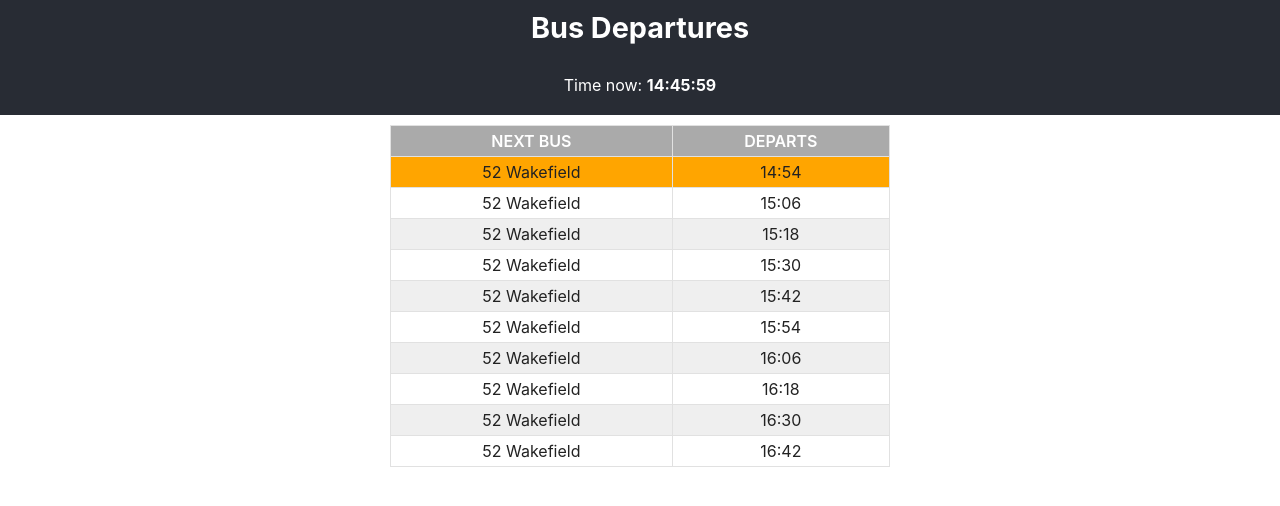
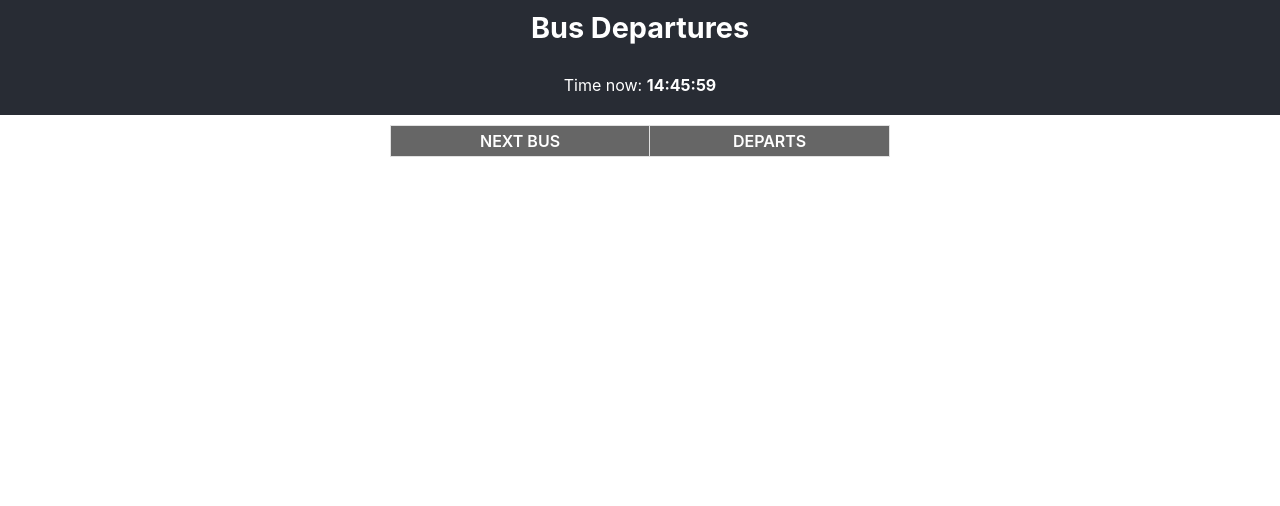
Before and after one commit to japickering/bus-timetable-app, a React (Create React App) app: page / in a window 1280 px wide. Shown: the top 506 px of the page. Built offline with nearby package versions, Linux system fonts and the light colour scheme.

Commit message:
bug fixes for depatures

```diff
--- a/src/App.css
+++ b/src/App.css
@@ -70,7 +70,7 @@ td {
 }
 
 th {
-  background-color: #aaa;
+  background-color: #666;
   color: #fff;
   font-weight: 600;
   text-transform: uppercase;
--- a/src/App.js
+++ b/src/App.js
@@ -1,53 +1,139 @@
 import React, { Component } from 'react';
-import BusTimetable from './classes/BusTimetable';
 import Timetable from './components/Timetable';
 import './App.css';
 
-const timetable = new BusTimetable();
+function getCurrentTime() {
+  const now = new Date();
+  const hours = now.getHours();
+  const mins = now.getMinutes();
+  const secs = now.getSeconds();
+  const hh = hours < 10 ? '0' + hours : hours;
+  const mm = mins < 10 ? '0' + mins : mins;
+  const ss = secs < 10 ? '0' + secs : secs;
+  return hh + ':' + mm + ':' + ss;
+}
 
 export default class App extends Component {
   constructor(props) {
     super(props);
 
+    this.leedsTimes = this.every6Mins();
+    this.wakefieldTimes = this.every12Mins();
+    this.doncasterTimes = this.every20Mins();
+    this.sheffieldTimes = this.everyHour24Hours();
+
     this.state = {
-      currentTime: this.getCurrentTime(),
-      buses: timetable.findNextBuses(
-        timetable.leedsTimes,
-        timetable.wakefieldTimes,
-        timetable.doncasterTimes,
-        timetable.sheffieldTimes
+      currentTime: getCurrentTime(),
+      buses: this.departures(
+        getCurrentTime(),
+        this.leedsTimes,
+        this.wakefieldTimes,
+        this.doncasterTimes,
+        this.sheffieldTimes
       ),
     };
   }
 
   componentDidMount() {
-    console.log(this.state.buses);
-    this.timer();
+    setInterval(() => {
+      this.setState({
+        currentTime: getCurrentTime(),
+      });
+    }, 1000);
+    setInterval(() => {
+      this.setState({
+        buses: this.departures(
+          getCurrentTime(),
+          this.leedsTimes,
+          this.wakefieldTimes,
+          this.doncasterTimes,
+          this.sheffieldTimes
+        ),
+      });
+    }, 60000);
   }
 
-  getCurrentTime() {
-    const now = new Date();
-    const hours = now.getHours();
-    const mins = now.getMinutes();
-    const secs = now.getSeconds();
-    const hh = hours < 10 ? '0' + hours : hours;
-    const mm = mins < 10 ? '0' + mins : mins;
-    const ss = secs < 10 ? '0' + secs : secs;
-    return hh + ':' + mm + ':' + ss;
+  // TODO: show when no buses are due to depart in the next 15 minutes
+  checkNext15Minutes() {}
+
+  // The X15 to SHEFFIELD departs every hour, on the hour, and is a 24-hour service.
+  everyHour24Hours() {
+    const arr = [];
+    const now = new Date('2022-07-27T00:00:00');
+    arr.push(now.setTime(now));
+
+    for (var i = 0; i < 24; i++) {
+      let time = now.setTime(now.getTime() + 60 * 60 * 1000);
+      arr.push({ route: 'x12 sheffield', time: time });
+    }
+
+    return arr;
   }
 
-  timer() {
-    setInterval(() => {
-      this.setState({
-        currentTime: this.getCurrentTime(),
-        buses: timetable.findNextBuses(
-          timetable.leedsTimes,
-          timetable.wakefieldTimes,
-          timetable.doncasterTimes,
-          timetable.sheffieldTimes
-        ),
-      });
-    }, 1000);
+  // The X78 to DONCASTER departs every 20 minutes and is a 24-hour service.
+  every20Mins() {
+    const arr = [];
+    const now = new Date('2022-07-27T00:00:00');
+    arr.push(now.setTime(now));
+
+    for (var i = 0; i < 72; i++) {
+      const time = now.setTime(now.getTime() + 20 * 60 * 1000);
+      arr.push({ route: 'x78 doncaster', time: time });
+    }
+
+    return arr;
+  }
+
+  // The 52 to WAKEFIELD departs every 12 minutes. The service starts at 6am and the last bus departs at 9pm.
+  every12Mins() {
+    const arr = [];
+    const now = new Date('2022-07-27T06:30:00');
+    arr.push(now.setTime(now));
+
+    for (var i = 0; i < 72; i++) {
+      const time = now.setTime(now.getTime() + 12 * 60 * 1000);
+      arr.push({ route: '52 wakefield', time: time });
+    }
+
+    return arr;
+  }
+
+  // The 126 to LEEDS departs every 6 minutes. The service starts at 5.30am and the last bus departs at 1.30am
+  every6Mins() {
+    const arr = [];
+    const now = new Date('2022-07-27T05:30:00');
+    arr.push(now.setTime(now));
+
+    for (var i = 0; i < 80; i++) {
+      const time = now.setTime(now.getTime() + 6 * 60 * 1000);
+      arr.push({ route: '126 leeds', time: time });
+    }
+
+    return arr;
+  }
+
+  departures(time, leedsTimes, wakefieldTimes, doncasterTimes, sheffieldTimes) {
+    const today = new Date(`2022-07-27T${time}`);
+    console.log(today);
+    const now = today.setTime(today);
+    const buses = [...leedsTimes, ...wakefieldTimes, ...doncasterTimes, ...sheffieldTimes];
+    //  console.log(buses);
+
+    const maxRows = 0;
+    const results = [];
+    let count = 0;
+
+    for (const bus of buses) {
+      if (now < bus.time) {
+        results.push(bus);
+        count++;
+      }
+      if (count === maxRows) {
+        return results;
+      }
+    }
+
+    return [{ route: 'no results', time: '' }];
   }
 
   render() {
--- a/src/classes/BusTimetable.js
+++ /dev/null
@@ -1,109 +0,0 @@
-class BusTimetable {
-  constructor() {
-    this.leedsTimes = this.every6Mins();
-    this.wakefieldTimes = this.every12Mins();
-    this.doncasterTimes = this.every20Mins();
-    this.sheffieldTimes = this.everyHour24Hours();
-  }
-
-  // TODO: show when no buses are due to depart in the next 15 minutes
-  checkNext15Minutes() {}
-
-  // The X15 to SHEFFIELD departs every hour, on the hour, and is a 24-hour service.
-  everyHour24Hours() {
-    const arr = [];
-    const now = new Date('2022-07-27T00:00:00');
-    arr.push(now.setTime(now));
-
-    for (var i = 0; i < 24; i++) {
-      let t = now.setTime(now.getTime() + 60 * 60 * 1000);
-      arr.push(t);
-    }
-
-    return arr;
-  }
-
-  // The X78 to DONCASTER departs every 20 minutes and is a 24-hour service.
-  every20Mins() {
-    const arr = [];
-    const now = new Date('2022-07-27T00:00:00');
-    arr.push(now.setTime(now));
-
-    for (var i = 0; i < 72; i++) {
-      const t = now.setTime(now.getTime() + 20 * 60 * 1000);
-      arr.push(t);
-    }
-
-    return arr;
-  }
-
-  // The 52 to WAKEFIELD departs every 12 minutes. The service starts at 6am and the last bus departs at 9pm.
-  every12Mins() {
-    const arr = [];
-    const now = new Date('2022-07-27T06:30:00');
-    arr.push(now.setTime(now));
-
-    for (var i = 0; i < 72; i++) {
-      const t = now.setTime(now.getTime() + 12 * 60 * 1000);
-      arr.push(t);
-    }
-
-    return arr;
-  }
-
-  // The 126 to LEEDS departs every 6 minutes. The service starts at 5.30am and the last bus departs at 1.30am
-  every6Mins() {
-    const arr = [];
-    const now = new Date('2022-07-27T05:30:00');
-    arr.push(now.setTime(now));
-
-    for (var i = 0; i < 80; i++) {
-      const t = now.setTime(now.getTime() + 6 * 60 * 1000);
-      arr.push(t);
-    }
-
-    return arr;
-  }
-
-  findNextBuses(leedsTimes, wakefieldTimes, doncasterTimes, sheffieldTimes) {
-    const today = new Date();
-    //  console.log(today);
-    const now = today.setTime(today);
-    const max = 10; // edit for more results
-    const buses = [];
-    const results = [];
-    let count = 0;
-
-    for (let time of leedsTimes) {
-      buses.push({ route: '126 leeds', time: time });
-    }
-
-    for (let time of wakefieldTimes) {
-      buses.push({ route: '52 wakefield', time: time });
-    }
-
-    for (let time of doncasterTimes) {
-      buses.push({ route: 'X78 doncaster', time: time });
-    }
-
-    for (let time of sheffieldTimes) {
-      buses.push({ route: 'X15 sheffield', time: time });
-    }
-
-    //  const filtered = buses.filter((v, i, a) => a.indexOf(v) === i);
-    //  buses.sort();
-    //  console.log(buses);
-
-    for (const bus of buses) {
-      if (now < bus.time) {
-        results.push(bus);
-        count++;
-      }
-      if (count === max) {
-        return results;
-      }
-    }
-  }
-}
-
-module.exports = BusTimetable;
```
Also changed, not shown: 1 other file (tests, documents, lock files or other folders).
